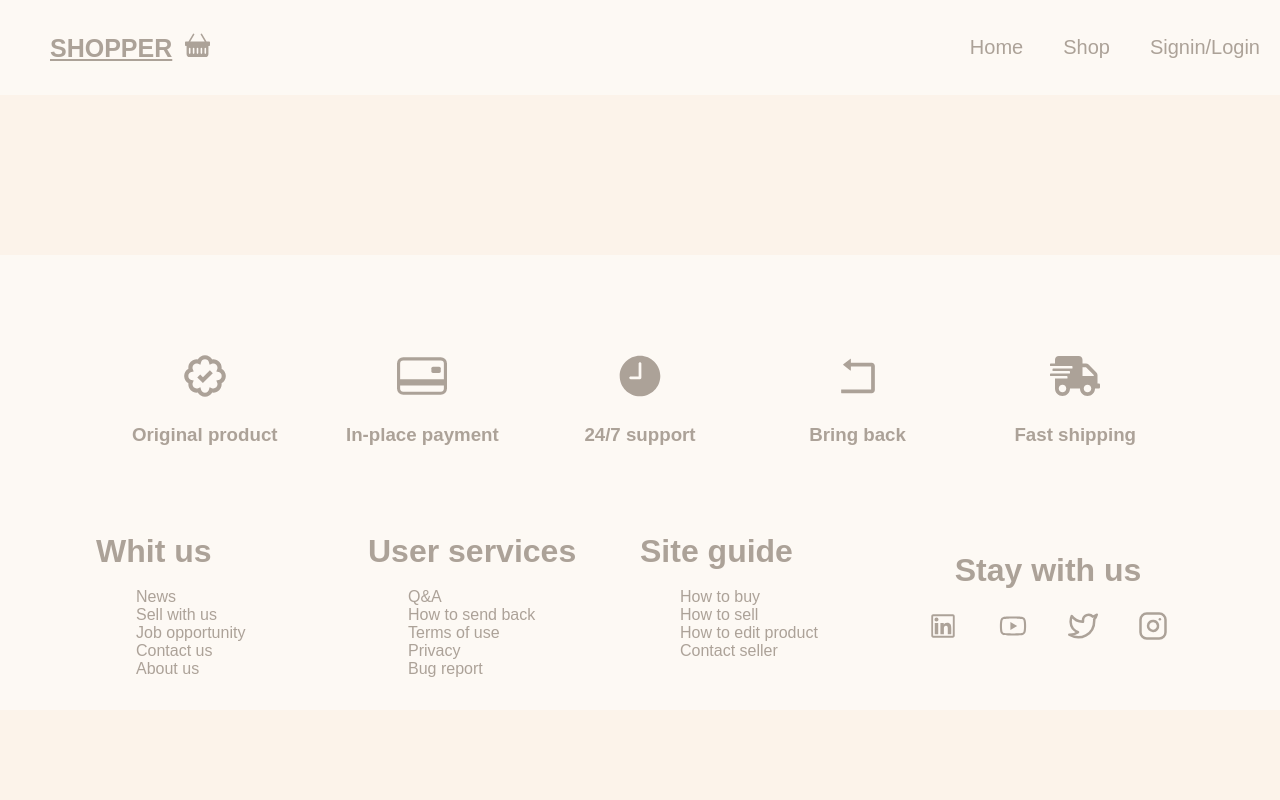
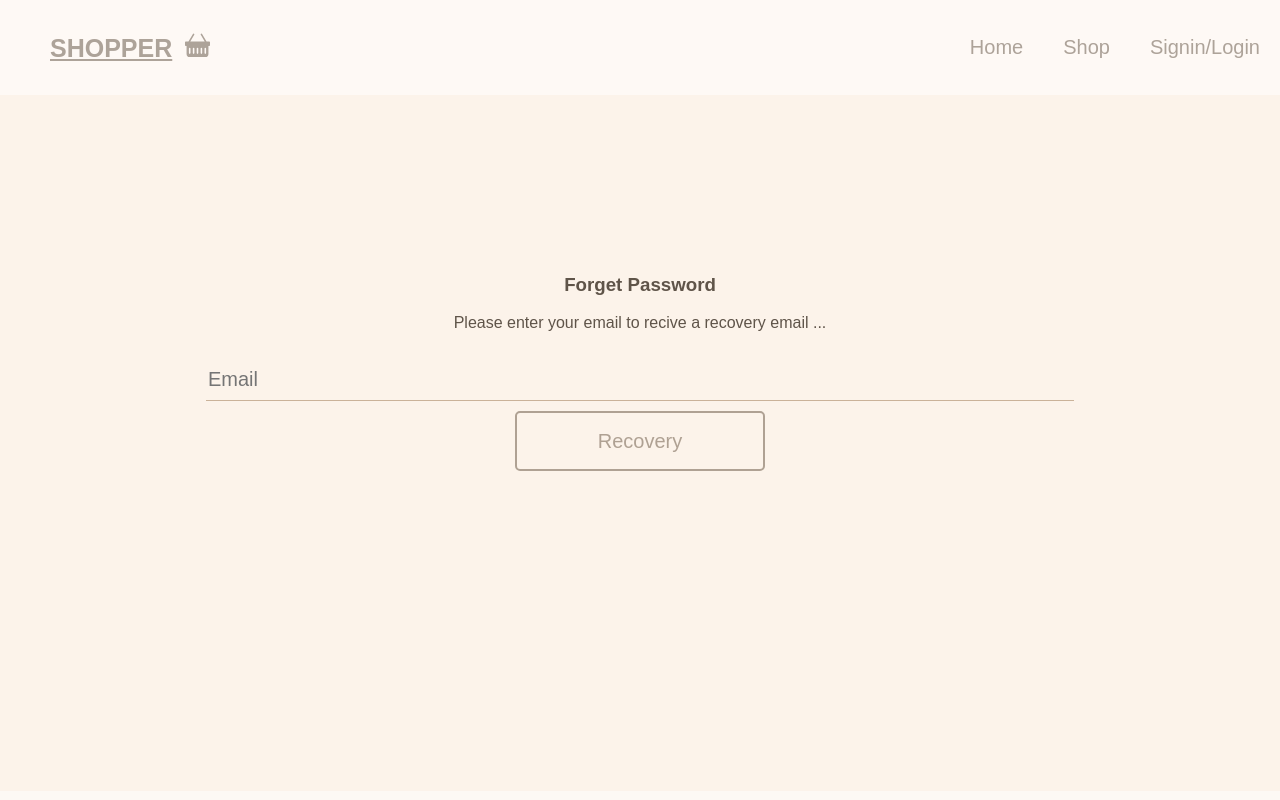
Before and after one commit to MahyarFardin/Ecommerce, a React (Create React App) app: page /pass-recovery in a window 1280 px wide. Shown: the top 800 px of the page. Built offline with nearby package versions, Linux system fonts and the light colour scheme.

Commit message:
added recovery

```diff
--- a/src/App.js
+++ b/src/App.js
@@ -11,6 +11,7 @@ import Profile from "./Pages/Profile/Profile.page"
 import ProductManager from './Pages/ProductManager/ProductManager.page';
 import AddProduct from './Pages/AddProduct/AddProduct.page';
 import Footer from './Components/Footer/Footer.component';
+import ForgetPass from './Pages/ForgetPass/ForgetPass.page';
 
 
 export const userSignInCheck = createContext(null)
@@ -29,6 +30,7 @@ function App() {
           <Route path='/profile' element={<Profile />} />
           <Route path='/product-manager' element={<ProductManager />} />
           <Route path='/add-product' element={<AddProduct />} />
+          <Route path='/pass-recovery' element={<ForgetPass />} />
         </Routes>
         <Footer />
       </userSignInCheck.Provider>
--- a/src/Components/LogIn/LogIn.component.jsx
+++ b/src/Components/LogIn/LogIn.component.jsx
@@ -1,6 +1,6 @@
 import React, { useState, useContext } from "react";
 import { userSignInCheck } from "../../App";
-import { useNavigate } from "react-router-dom";
+import { Link, useNavigate } from "react-router-dom";
 import MyInput from "../MyInput/MyInput.component";
 import MyButton from "../MyButton/MyButton.component";
 import "./LogIn.style.css";
@@ -34,8 +34,13 @@ function LogIn() {
             .then((i) => i.json())
             .then((users) => {
                 users.forEach(async (user) => {
-                    if (user.email === formInput.email &&user.pass === formInput.password) {
-                        await fetch(`http://localhost:3002/api/user/${user._id}`)
+                    if (
+                        user.email === formInput.email &&
+                        user.pass === formInput.password
+                    ) {
+                        await fetch(
+                            `http://localhost:3002/api/user/${user._id}`
+                        )
                             .then((i) => i.json())
                             .then((i) => {
                                 let zippedUser = {
@@ -47,12 +52,14 @@ function LogIn() {
                                 time.setTime(
                                     time.getTime() + 1 * 24 * 60 * 60 * 1000
                                 );
-                                document.cookie = `loginUser = ${JSON.stringify(zippedUser)} ; path= / ; expires =${time}`;
+                                document.cookie = `loginUser = ${JSON.stringify(
+                                    zippedUser
+                                )} ; path= / ; expires =${time}`;
                                 navigate("/shop");
                                 return;
                             });
-                    }else{
-                        alert('email or password is in correct')
+                    } else {
+                        alert("email or password is in correct");
                     }
                 });
             });
@@ -79,6 +86,9 @@ function LogIn() {
                 }}
             />
             <MyButton name="login" />
+            <div style={{ marginTop: "1em" }}>
+                <Link to={"/pass-recovery"}>Forget Password</Link>
+            </div>
         </form>
     );
 }
--- a/src/Components/LogIn/LogIn.style.css
+++ b/src/Components/LogIn/LogIn.style.css
@@ -1,6 +1,5 @@
 .signin-form{
     display: flex;
     flex-direction: column;
-    text-align: center;
-
+    text-align: left;
 }
--- /dev/null
+++ b/src/Pages/ForgetPass/ForgetPass.page.jsx
@@ -0,0 +1,34 @@
+import React, { useState } from 'react';
+import MyButton from '../../Components/MyButton/MyButton.component';
+import MyInput from "../../Components/MyInput/MyInput.component";
+
+function ForgetPass() {
+    const[email, setEmail]= useState("")
+
+    const handleChange=(event)=>{
+        setEmail(event.target.value)
+    }
+    const handleSubmit=()=>{
+        // todo
+        // email recovery
+    }
+
+    return (
+        <form onSubmit={handleSubmit} style={{textAlign:"center", padding:"10em"}}>
+            <h3>Forget Password</h3>
+            <p>Please enter your email to recive a recovery email ...</p>
+            <MyInput
+                {...{
+                    name: "email",
+                    type: "email",
+                    onChange: handleChange,
+                    placeholder: "Email",
+                    value: email,
+                }}
+            />
+            <MyButton name={"Recovery"}/>
+        </form>
+    );
+}
+
+export default ForgetPass;
```
